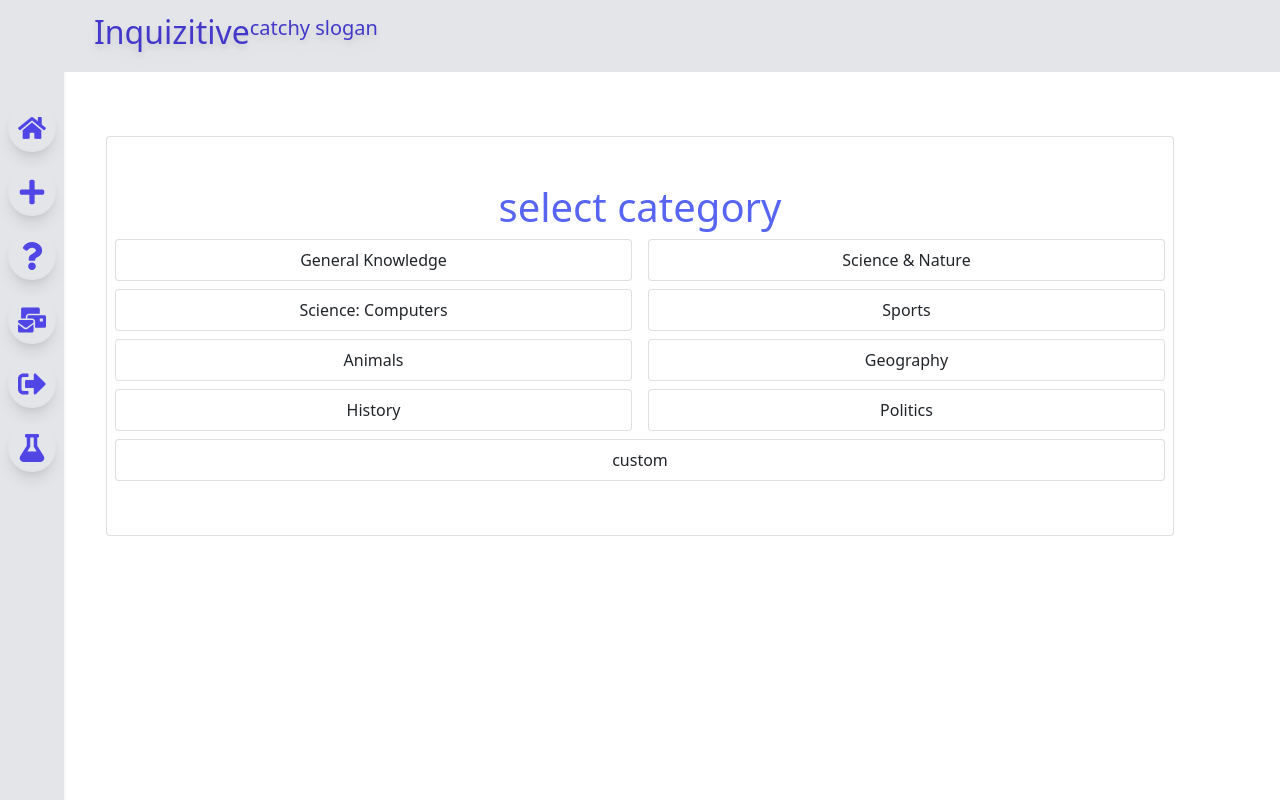
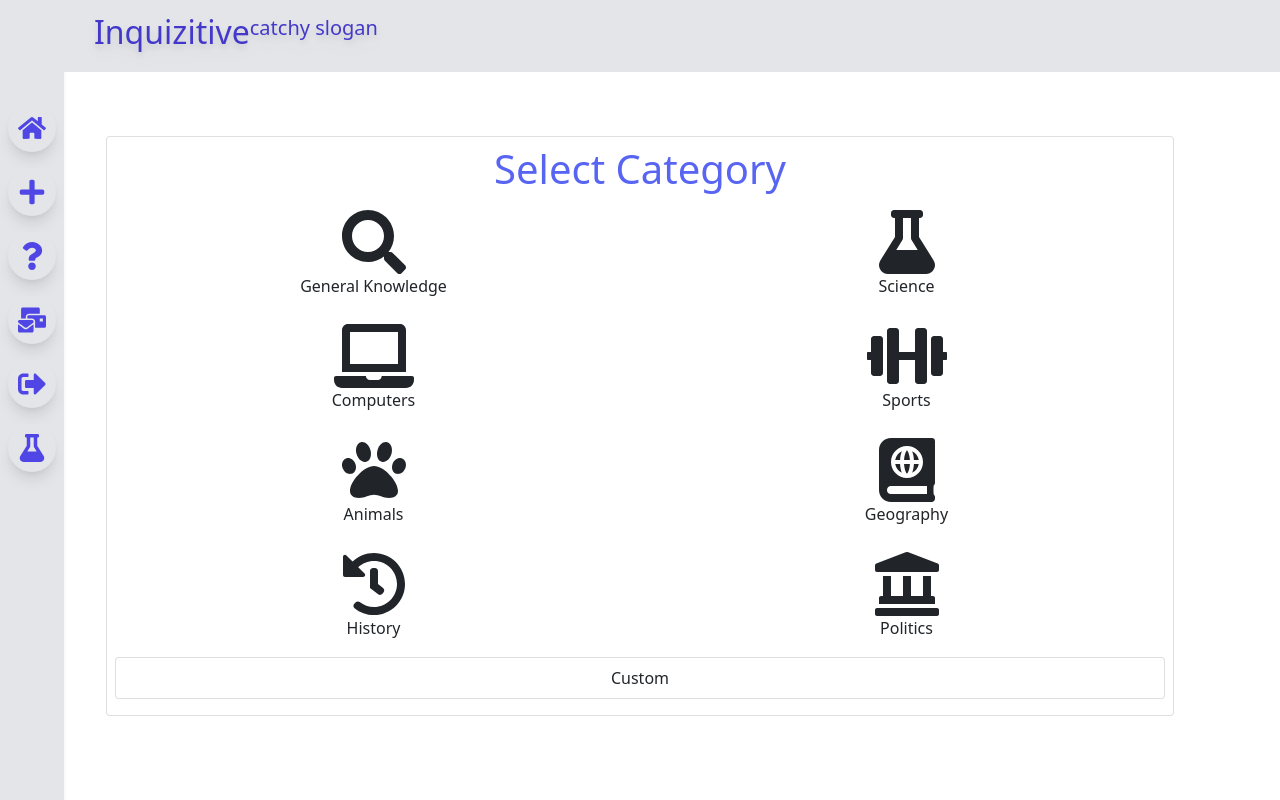
Before and after one commit to cmr33-cloud/project-3-group-3-frontend, a React (Create React App) app: page /selectCategory in a window 1280 px wide. Built offline with nearby package versions, Linux system fonts and the light colour scheme.

Commit message:
Updated styling for mode and category page

```diff
--- a/package.json
+++ b/package.json
@@ -4,6 +4,9 @@
   "private": true,
   "dependencies": {
     "@craco/craco": "^6.4.0",
+    "@fortawesome/fontawesome-svg-core": "^1.2.36",
+    "@fortawesome/free-solid-svg-icons": "^5.15.4",
+    "@fortawesome/react-fontawesome": "^0.1.16",
     "@testing-library/jest-dom": "^5.14.1",
     "@testing-library/react": "^11.2.7",
     "@testing-library/user-event": "^12.8.3",
--- a/src/index.css
+++ b/src/index.css
@@ -33,6 +33,20 @@
   .custom-nav-text {
     @apply text-indigo-700 drop-shadow-lg;
   }
+
+  .game-mode-options-classic{
+    @apply motion-safe:hover:scale-105 text-black hover:text-white hover:bg-blue-500 hover:border-double hover:border-white hover:border-8 hover:font-bold
+  }
+  .game-mode-options-knockout{
+    @apply motion-safe:hover:scale-105 text-black hover:text-white hover:bg-red-500 hover:border-double hover:border-white hover:border-8 hover:font-bold
+  }
+  .game-mode-options-quickfire{
+    @apply motion-safe:hover:scale-105 text-black hover:text-white hover:bg-green-500 hover:border-double hover:border-white hover:border-8 hover:font-bold
+  }
+  .game-mode-options-custom{
+    @apply motion-safe:hover:scale-105 text-black hover:text-white hover:bg-yellow-500 hover:border-double hover:border-white hover:border-8 hover:font-bold
+  }
+
   .dashboard-container {
     @apply rounded-md shadow-lg left-6;
   }
@@ -44,7 +58,7 @@
   }
   .options-box-categories {
     @apply w-auto align-middle justify-center p-2 m-2;
-    height: 400px;
+    height: auto;
   }
   .category-box {
     @apply w-auto align-middle justify-center p-2 m-2
@@ -110,6 +124,30 @@
   .available-games-text h4 {
     @apply text-lg;
   }
+  .search {
+    @apply hover:text-red-500
+  }
+  .science {
+    @apply hover:text-green-500
+  }
+  .computers {
+    @apply hover:text-purple-500
+  }
+  .sports {
+    @apply hover:text-yellow-500
+  }
+  .animals {
+    @apply hover:text-blue-500
+  }
+  .geography {
+    @apply hover:text-gray-500
+  }
+  .history {
+    @apply hover:text-pink-500
+  }
+  .politics {
+    @apply hover:text-yellow-900
+  }
 
 }
 
--- a/src/pages/CreateRoom/index.js
+++ b/src/pages/CreateRoom/index.js
@@ -23,7 +23,7 @@ export default function CreateRoom() {
 
       !redirect ? <div className="d-flex align-items-center mt-5">
       <Container>
-          <h1>select game mode</h1>
+          <h1>Select Game Mode</h1>
         {/* <Container className= 'customBox border border-dark'>
                     <Row>
                         <Col className="box border border-dark">1</Col>
@@ -35,13 +35,13 @@ export default function CreateRoom() {
                     </Row>
 
                 </Container> */}
-        <div className="row p-2 m-2">
-          <div className="col options-box card" onClick={handleClick} id='classic'>classic</div>
-          <div className= "col options-box card" onClick={handleClick} id='knockout'>knockout</div>
+      <div className="row p-2 m-2">
+          <div className="col options-box card fs-1 text game-mode-options-classic" onClick={handleClick} id='classic'>Classic</div>
+          <div className= "col options-box card fs-1 text game-mode-options-knockout" onClick={handleClick} id='knockout'>Knockout</div>
         </div>
         <div className="row p-2 m-2">
-          <div className="col options-box card" onClick={handleClick} id='quickfire'>quickfire</div>
-          <div className="col options-box card" onClick={handleClick} id='custom'>custom</div>
+          <div className="col options-box card fs-1 text game-mode-options-quickfire" onClick={handleClick} id='quickfire'>Quickfire</div>
+          <div className="col options-box card fs-1 text game-mode-options-custom" onClick={handleClick} id='custom'>Custom</div>
         </div>
       </Container>
     </div> : <Redirect to='/selectCategory'/>
--- a/src/pages/SelectCategory/index.js
+++ b/src/pages/SelectCategory/index.js
@@ -4,6 +4,18 @@ import { useDispatch, useSelector } from "react-redux";
 import { addCategory } from "../../actions";
 import { Redirect } from "react-router";
 import { getQuestions } from "../../actions";
+import {FontAwesomeIcon} from '@fortawesome/react-fontawesome'
+import { faSearch } from '@fortawesome/free-solid-svg-icons'
+import { faLaptop } from '@fortawesome/free-solid-svg-icons'
+import { faPaw } from '@fortawesome/free-solid-svg-icons'
+import { faHistory } from '@fortawesome/free-solid-svg-icons'
+import { faDumbbell } from '@fortawesome/free-solid-svg-icons'
+import { faAtlas } from '@fortawesome/free-solid-svg-icons'
+import { faFlask } from '@fortawesome/free-solid-svg-icons'
+import { faLandmark } from '@fortawesome/free-solid-svg-icons'
+
+
+
 export default function SelectCategory() {
   const dispatch = useDispatch();
   const [redirect, setRedirect] = useState(false)
@@ -36,25 +48,41 @@ export default function SelectCategory() {
         <div className="row p-2 m-2">
 
           <div className="col options-box-categories card">
-          <h1>select category</h1>
+          <h1>Select Category</h1>
             <div className="row">
-              <div className="col category-box card" id='9' onClick={handleClick}>General Knowledge</div>
-              <div className="col category-box card" id='17' onClick={handleClick}>Science & Nature</div>
+              <div className="col category-box card border-white" id='9' onClick={handleClick}>
+                <div><FontAwesomeIcon icon={faSearch} size="4x" className="search"/></div>
+                  General Knowledge</div>
+              <div className="col category-box card border-white" id='17' onClick={handleClick}>
+                <div><FontAwesomeIcon icon={faFlask} size="4x" className="science"/></div>
+                Science</div>
             </div>
             <div className="row">
-              <div className="col category-box card" id='18' onClick={handleClick}>Science: Computers</div>
-              <div className="col category-box card" id='21' onClick={handleClick}>Sports</div>
+              <div className="col category-box card border-white" id='18' onClick={handleClick}>
+                <div><FontAwesomeIcon icon={faLaptop} size="4x" className="computers"/></div>
+                Computers</div>
+              <div className="col category-box card border-white" id='21' onClick={handleClick}>
+                <div><FontAwesomeIcon icon={faDumbbell} size="4x" className="sports"/></div>
+              Sports</div>
             </div>
             <div className="row">
-              <div className="col category-box card" id='27' onClick={handleClick}>Animals</div>
-              <div className="col category-box card" id='22' onClick={handleClick}>Geography</div>
+              <div className="col category-box card border-white" id='27' onClick={handleClick}>
+                <div><FontAwesomeIcon className="fa-lg" icon={faPaw} size="4x" className="animals"/></div>
+                Animals</div>
+              <div className="col category-box card border-white" id='22' onClick={handleClick}>
+                <div><FontAwesomeIcon icon={faAtlas} size="4x" className="geography"/></div>
+                Geography</div>
             </div>
             <div className="row">
-            <div className = 'col category-box card ' id='23' onClick={handleClick}>History</div>
-                  <div className = 'col category-box card' id='24' onClick={handleClick}>Politics</div>
+            <div className = 'col category-box card border-white' id='23' onClick={handleClick}>
+              <div><FontAwesomeIcon icon={faHistory} size="4x" className="history"/></div>
+            History</div>
+                  <div className = 'col category-box card border-white' id='24' onClick={handleClick}>
+                    <div><FontAwesomeIcon icon={faLandmark} size="4x" className="politics"/></div>
+                    Politics</div>
             </div>
             <div className="row">
-            <div className = 'col category-box card'>custom</div>
+            <div className = 'col category-box card'>Custom</div>
 
             </div>
           </div>
--- /dev/null
+++ b/src/styles/selectcategory.css
@@ -0,0 +1,3 @@
+/* .search:hover {
+    color:red;
+} */
```
Also changed, not shown: 1 other file (tests, documents, lock files or other folders).
